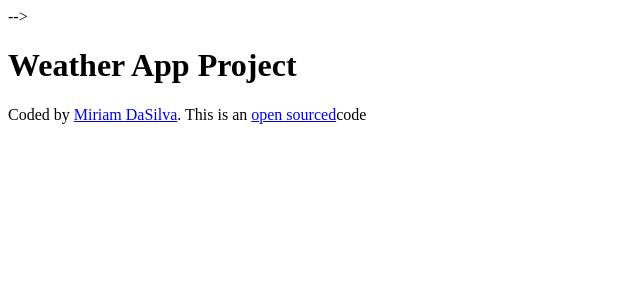
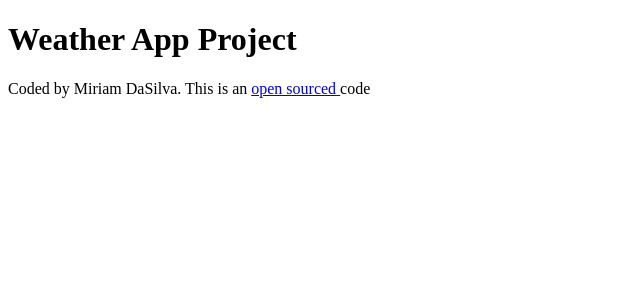
Before and after one commit to Moremirmir/react-weather-app-project, a React (Create React App) app: page / in a window 1280 px wide. Shown: the top 300 px of the page, without its empty margins (0-640 px from the left). Built offline with nearby package versions, Linux system fonts and the light colour scheme.

Commit message:
arranging files

```diff
--- a/public/index.html
+++ b/public/index.html
@@ -7,11 +7,9 @@
     <meta name="theme-color" content="#000000" />
     <meta name="description" content="Weather App Project" />
     <link rel="apple-touch-icon" href="%PUBLIC_URL%/logo192.png" />
-
-    -->
     <link rel="manifest" href="%PUBLIC_URL%/manifest.json" />
 
-    <title>React App</title>
+    <title>Weather App</title>
   </head>
   <body>
     <noscript>You need to enable JavaScript to run this app.</noscript>
--- a/src/App.js
+++ b/src/App.js
@@ -1,23 +1,20 @@
-import logo from "./logo.svg";
 import "./App.css";
 
 export default function App() {
   return (
     <div className="App">
-      <footer className="App-footer">
-        <h1>Weather App Project </h1>
-        <p>
-          Coded by{" "}
-          <a href="#" target="_blank">
-            Miriam DaSilva
-          </a>
-          . This is an{" "}
-          <a href="#" target="_blank">
-            open sourced
-          </a>
-          code
-        </p>
-      </footer>
+      <h1>Weather App Project </h1>
+      <p>
+        Coded by Miriam DaSilva. This is an{" "}
+        <a
+          href="https://github.com/Moremirmir/react-weather-app-project"
+          target="_blank"
+          rel="noreferrer"
+        >
+          open sourced{" "}
+        </a>
+        code
+      </p>
     </div>
   );
 }
```
